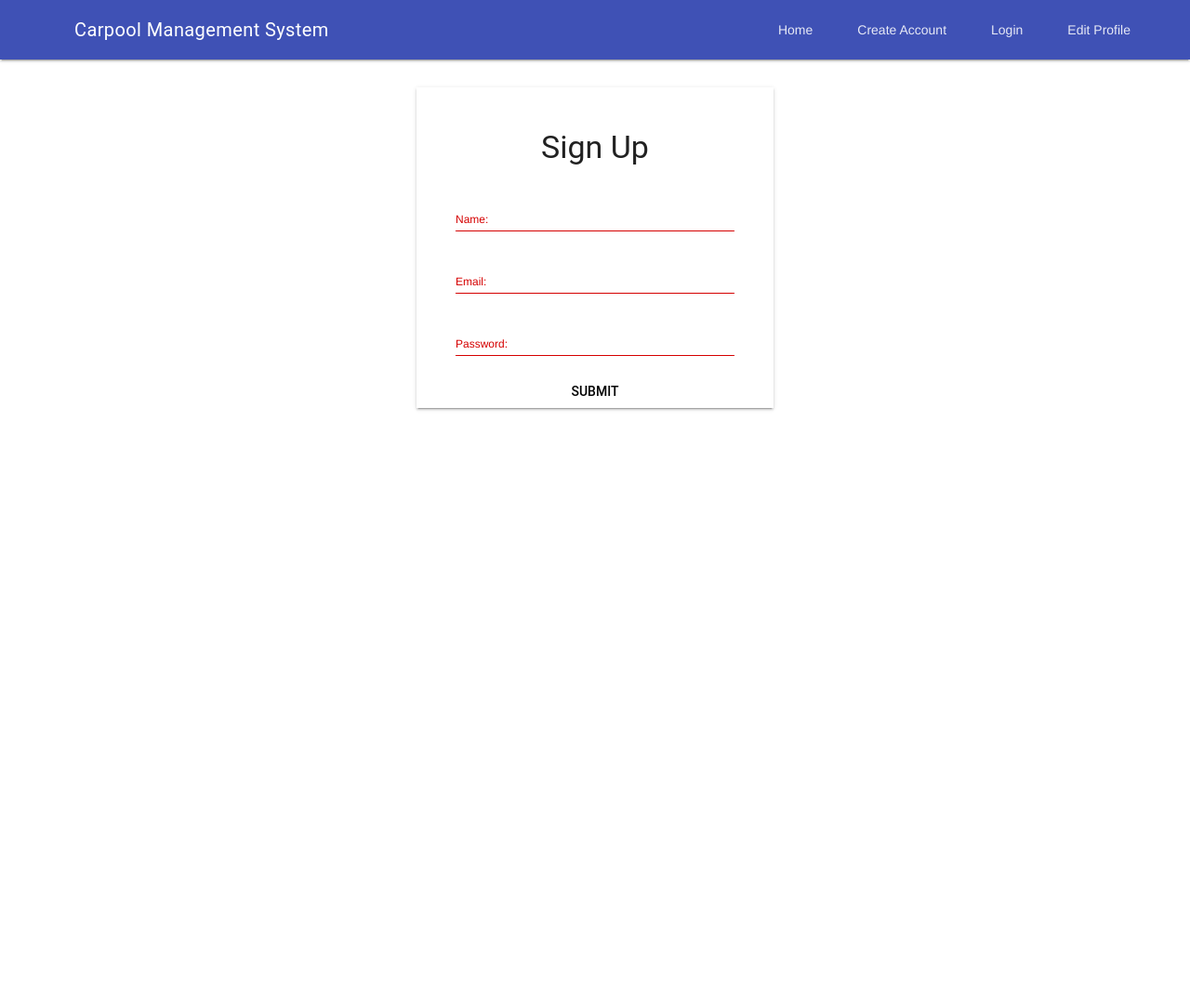
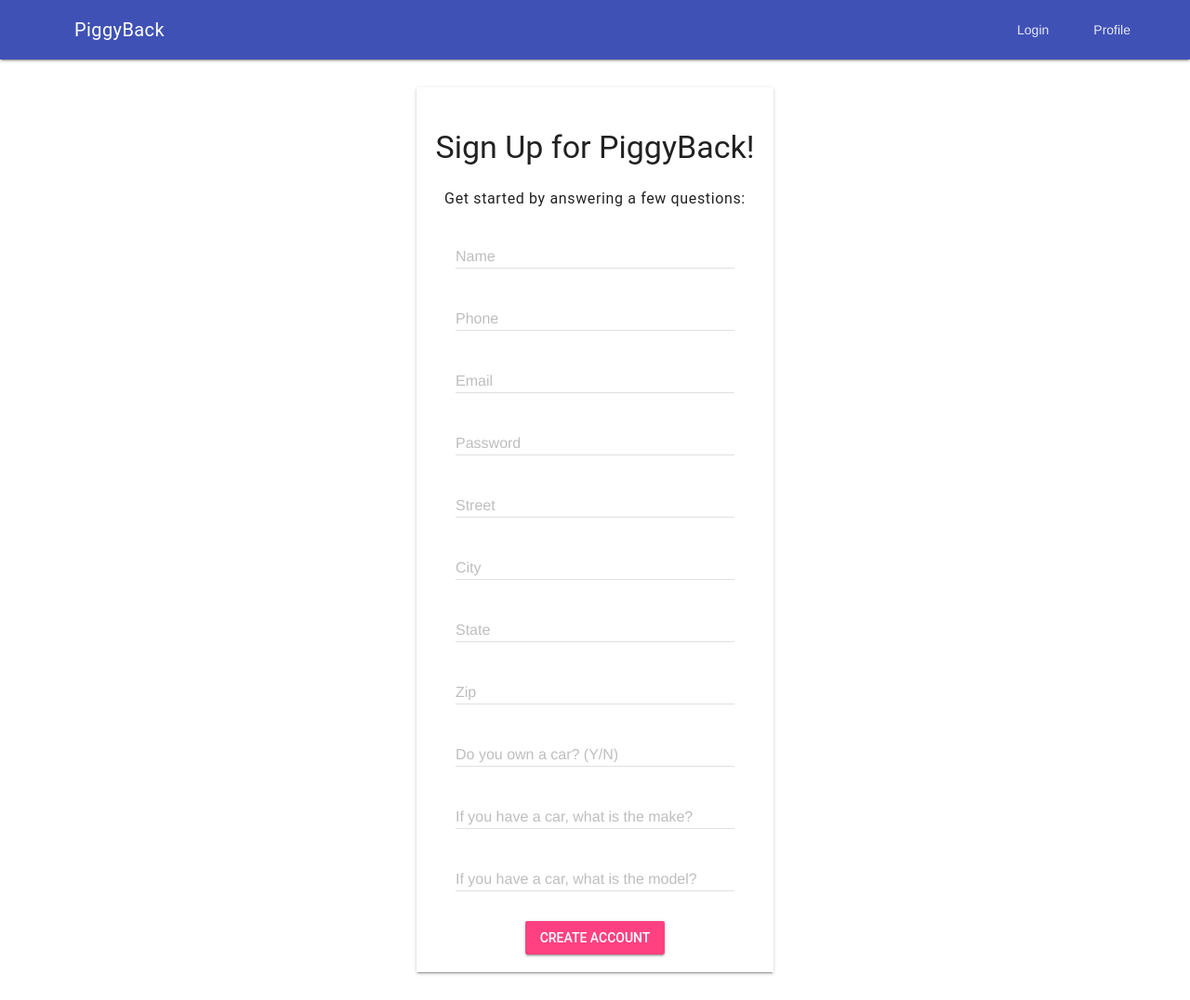
Before and after one commit to psdev30/piggyback, a Flask app: template templates/create_account.html in a window 1280 px wide. Shown: the whole page at 93% size. Run offline with Flask 2, Linux system fonts and the light colour scheme; the template is opened without the code that fills it, so the values that code supplies are empty.

Commit message:
create account page

```diff
--- a/templates/create_account.html
+++ b/templates/create_account.html
@@ -13,25 +13,21 @@
       <header class="mdl-layout__header">
           <div class="mdl-layout__header-row">
               <!-- Title -->
-              <span class="mdl-layout-title">Carpool Management System</span>
+              <span class="mdl-layout-title">PiggyBack</span>
               <!-- Add spacer, to align navigation to the right -->
               <div class="mdl-layout-spacer"></div>
               <!-- Navigation. We hide it in small screens. -->
               <nav class="mdl-navigation">
-                  <a class="mdl-navigation__link" href="">Home</a>
-                  <a class="mdl-navigation__link" href="signUp.html">Create Account</a>
-                  <a class="mdl-navigation__link" href="login.html">Login</a>
-                  <a class="mdl-navigation__link" href="profile.html">Edit Profile</a>
+                  <a class="mdl-navigation__link" href="/">Login</a>
+                  <a class="mdl-navigation__link" href="profile">Profile</a>
               </nav>
           </div>
       </header>
       <div class="mdl-layout__drawer">
-          <span class="mdl-layout-title">Carpool Management System</span>
+          <span class="mdl-layout-title">PiggyBack</span>
           <nav class="mdl-navigation">
-              <a class="mdl-navigation__link" href="">Home</a>
-              <a class="mdl-navigation__link" href="signUp.html">Create Account</a>
-              <a class="mdl-navigation__link" href="login.html">Login</a>
-              <a class="mdl-navigation__link" href="profile.html"
+              <a class="mdl-navigation__link" href="/">Login</a>
+              <a class="mdl-navigation__link" href="profile"
               >Edit Profile</a>
           </nav>
       </div>
@@ -39,25 +35,68 @@
           <div class="page-content" style="text-align: center">
               <div style="margin: 30px auto; width: 30%; box-shadow: 0 2px 2px 0 rgb(0 0 0 / 14%), 0 3px 1px -2px rgb(0 0 0 / 20%), 0 1px 5px 0 rgb(0 0 0 / 12%);">
                   <br>
-                  <h3>Sign Up</h3>
+                  <h3>Sign Up for PiggyBack!</h3>
+                  <h6>Get started by answering a few questions:</h6>
                   <form>
                       <div class=" mdl-textfield mdl-js-textfield mdl-textfield--floating-label">
-                          <label class="mdl-textfield__label" for="name">Name:</label>
-                          <input class="mdl-textfield__input" type="text" name="name" id="name" required>
+                          <label class="mdl-textfield__label" for="name">Name</label>
+                          <input class="mdl-textfield__input" type="text" name="name" id="name">
+                      </div>
+                      <br>
+                      <div class=" mdl-textfield mdl-js-textfield mdl-textfield--floating-label">
+                          <label class="mdl-textfield__label" for="name">Phone</label>
+                          <input class="mdl-textfield__input" type="text" name="phone" id="phone">
                       </div>
                       <br>
                       <div class="mdl-textfield mdl-js-textfield mdl-textfield--floating-label">
-                          <label class="mdl-textfield__label" for="email">Email:</label>
-                          <input class="mdl-textfield__input" type="text" name="email" id="email" required>
-                      </div>
-                      <br/>
-
-                      <div class="mdl-textfield mdl-js-textfield mdl-textfield--floating-label">
-                          <label class="mdl-textfield__label" for="password">Password:</label>
-                          <input class="mdl-textfield__input" type="text" name="password" id="password" required>
+                          <label class="mdl-textfield__label" for="email">Email</label>
+                          <input class="mdl-textfield__input" type="text" name="email" id="email">
                       </div>
                       <br>
-                      <input class="mdl-button" type="submit" value="Submit">
+                      <div class="mdl-textfield mdl-js-textfield mdl-textfield--floating-label">
+                          <label class="mdl-textfield__label" for="password">Password</label>
+                          <input class="mdl-textfield__input" type="text" name="password" id="password">
+                      </div>
+                      <br>
+                     <div class="mdl-textfield mdl-js-textfield mdl-textfield--floating-label">
+                          <label class="mdl-textfield__label" for="password">Street</label>
+                          <input class="mdl-textfield__input" type="text" name="street" id="street">
+                     </div>
+                     <br>
+                      <div class="mdl-textfield mdl-js-textfield mdl-textfield--floating-label">
+                          <label class="mdl-textfield__label" for="password">City</label>
+                          <input class="mdl-textfield__input" type="text" name="city" id="city">
+                     </div>
+                     <br>
+                      <div class="mdl-textfield mdl-js-textfield mdl-textfield--floating-label">
+                          <label class="mdl-textfield__label" for="password">State</label>
+                          <input class="mdl-textfield__input" type="text" name="state" id="state">
+                     </div>
+                      <br>
+                      <div class="mdl-textfield mdl-js-textfield mdl-textfield--floating-label">
+                          <label class="mdl-textfield__label" for="password">Zip</label>
+                          <input class="mdl-textfield__input" type="text" name="zip" id="zip">
+                     </div>
+                      <br>
+                     <div class="mdl-textfield mdl-js-textfield mdl-textfield--floating-label">
+                          <label class="mdl-textfield__label" for="password">Do you own a car? (Y/N)</label>
+                          <input class="mdl-textfield__input" type="text" name="car" id="car">
+                     </div>
+                     <br>
+                      <div class="mdl-textfield mdl-js-textfield mdl-textfield--floating-label">
+                          <label class="mdl-textfield__label" for="password">If you have a car, what is the make?</label>
+                          <input class="mdl-textfield__input" type="text" name="car_make" id="car_make">
+                     </div>
+                      <br>
+                      <div class="mdl-textfield mdl-js-textfield mdl-textfield--floating-label">
+                          <label class="mdl-textfield__label" for="password">If you have a car, what is the model?</label>
+                          <input class="mdl-textfield__input" type="text" name="car_model" id="car_model">
+                     </div>
+                      <br>
+                    <button class="mdl-button mdl-js-button mdl-button--raised mdl-js-ripple-effect mdl-button--accent" style="margin-top: 3%; margin-bottom: 5%">
+                      Create Account
+                    </button>
+
                   </form>
               </div>
           </div>
```
